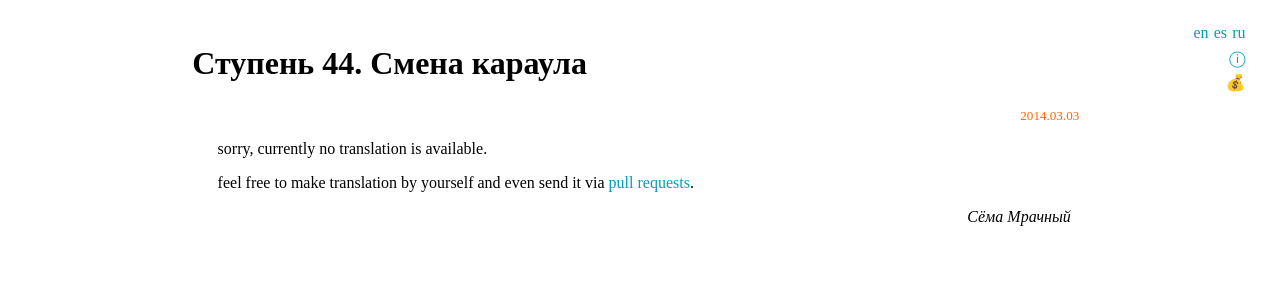
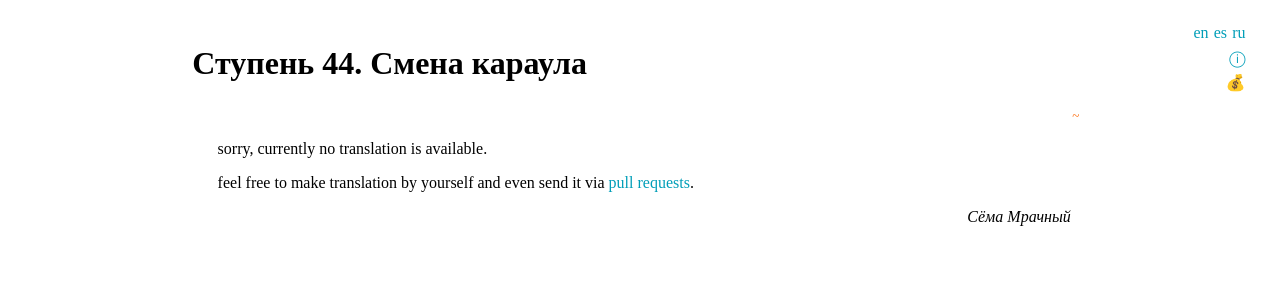
Before and after one commit to slr/slr.github.io, a Jekyll site: the page built from _posts/2014-03-03-walk-in-step-44.html, in a window 1280 px wide. Shown: the top 302 px of the page. Built offline with Jekyll 4.4.1, drawn with Linux system fonts in a browser that asks for light colours.

Commit message:
edit posts layout

```diff
--- a/_layouts/posts.html
+++ b/_layouts/posts.html
@@ -3,7 +3,11 @@
 <article>
 <header>
 <h1>{{ page.title }}</h1>
+{%- if page.categories contains "walk-in" -%}
+<p class="dt"><time datetime="{{ page.date | date: "%Y-%m-%d" }} 02:00">~</time>
+{%- else -%}
 <p class="dt"><time datetime="{{ page.date | date: "%Y-%m-%d" }} 02:00">{{ page.date | date: "%Y.%m.%d" }}</time>
+{%- endif -%}
 </header>
 {{ content | strip }}
 <footer>
```
